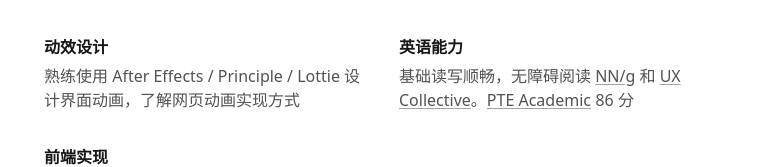
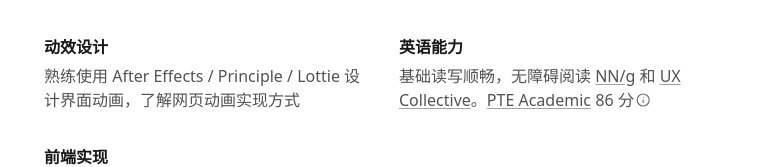
Before and after one commit to Pudge1996/NEXT.LRD.IM, a Next.js app: page /me in a window 1280 px wide. Shown: the part 2387-2554 px from the top of the page, without its empty margins (257-1022 px from the left). Built offline with nearby package versions, Linux system fonts and the light colour scheme.

Commit message:
Content updated

```diff
--- a/pages/me.js
+++ b/pages/me.js
@@ -137,8 +137,7 @@ export default function me() {
             </section>
             <section>
               <strong>英语能力</strong>
-              <p>基础读写顺畅，无障碍阅读 <Link href="https://www.nngroup.com/" target="_blank" title="尼尔森诺曼集团首页">NN/g</Link> 和 <Link href="https://uxdesign.cc/" target="_blank" title="UX Collective 首页">UX Collective</Link>。<Link href="https://www.pearsonpte.com/pte-academic" target="_blank" title="PTE Academic 官网首页">PTE Academic</Link> 86 分</p>
-              {/* <span className='whitespace-nowrap'>(听 89</span> · <span className='whitespace-nowrap'>读 80</span> · <span className='whitespace-nowrap'>说 79</span> · <span className='whitespace-nowrap'>写 90)</span> */}
+              <p>基础读写顺畅，无障碍阅读 <Link href="https://www.nngroup.com/" rel="noopener noreferrer" target="_blank" title="尼尔森诺曼集团首页">NN/g</Link> 和 <Link href="https://uxdesign.cc/" target="_blank" title="UX Collective 首页">UX Collective</Link>。<Link href="https://www.pearsonpte.com/pte-academic" rel="noopener noreferrer" target="_blank" title="PTE Academic 官网首页">PTE Academic</Link> 86 分<Tooltips>考试时间：2023-12-26<br/>小分：听 89 读 80 说 79 写 90<br/><Link href="https://www.pearsonpte.com/research/scoring" rel="noopener noreferrer" target="_blank" title="PTE Academic 与雅思和托福的成绩换算表">查看成绩换算表</Link></Tooltips></p>
             </section>
             <section>
               <strong>前端实现</strong>
```
